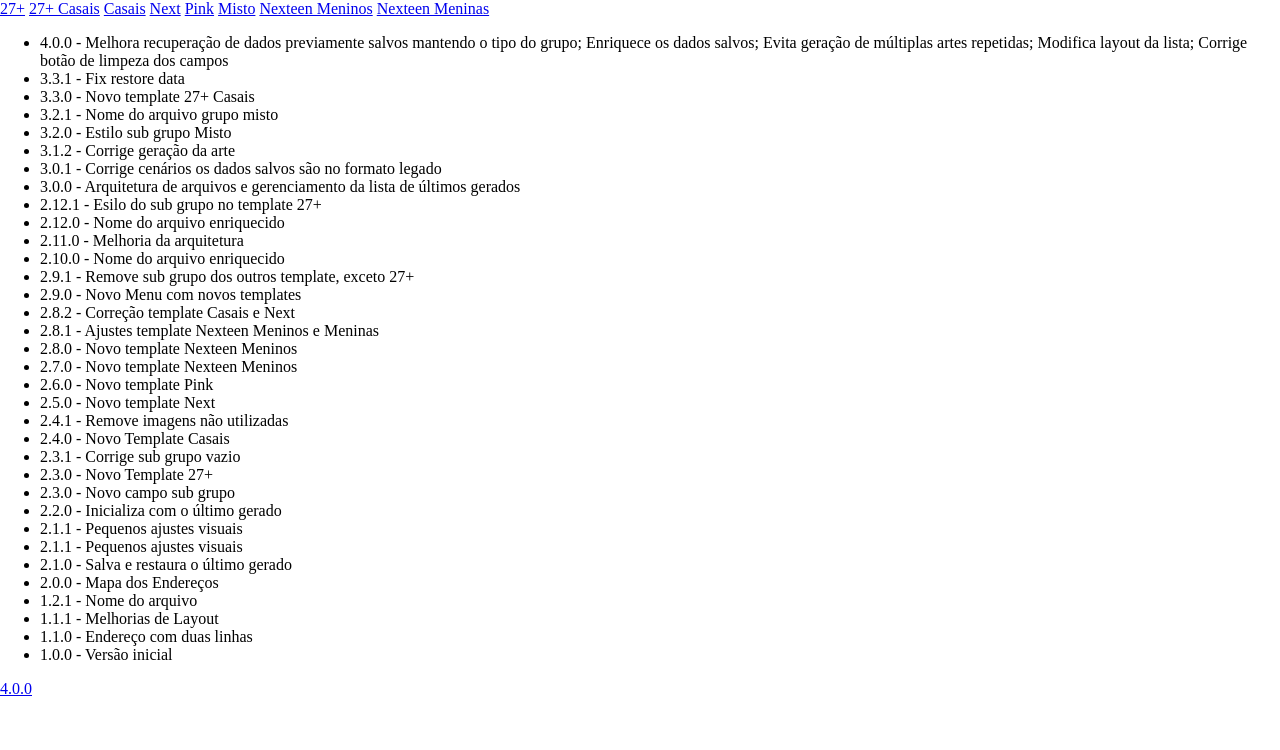
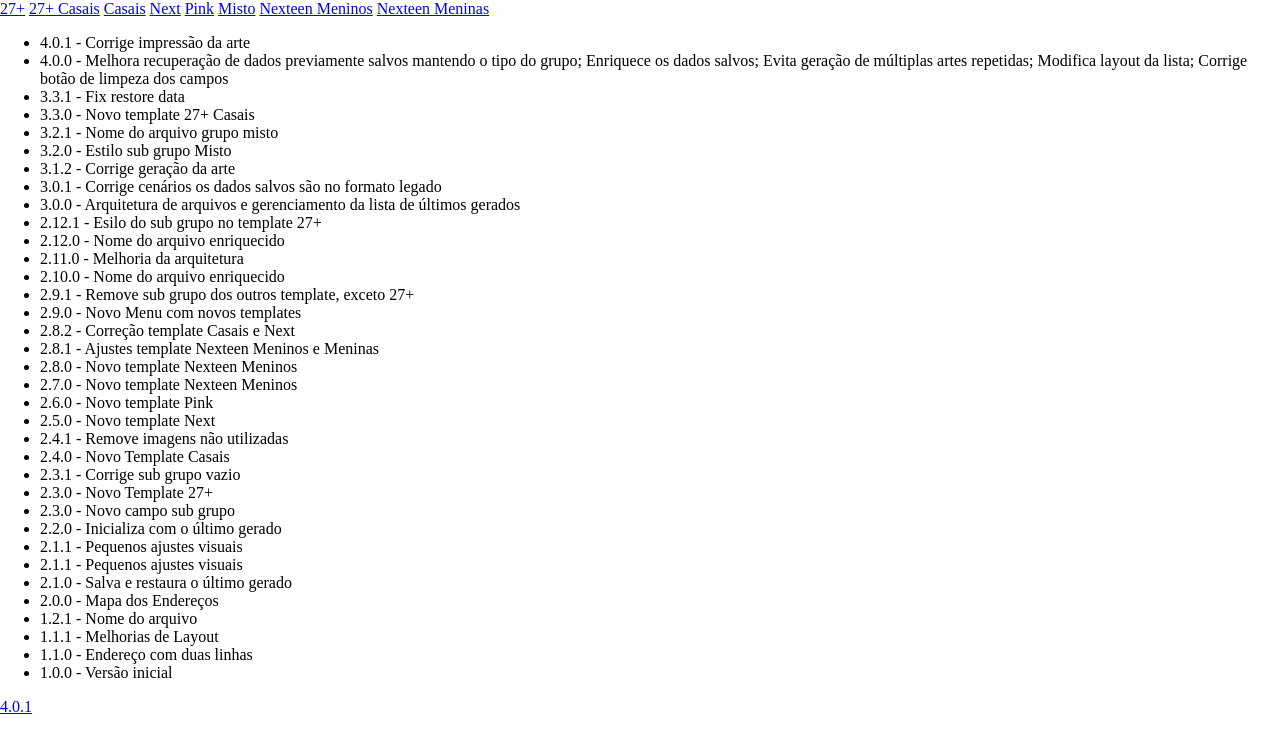
Before and after one commit to marcelobritonet/gc-kit, a SvelteKit app: page /changelog in a window 1280 px wide. Shown: the top 750 px of the page. Built offline with nearby package versions, Linux system fonts and the light colour scheme.

Commit message:
fix: fix print

```diff
--- a/src/routes/+layout.svelte
+++ b/src/routes/+layout.svelte
@@ -11,4 +11,4 @@
 
 <slot></slot>
 
-<a href="/changelog">4.0.0</a>
+<a href="/changelog">4.0.1</a>
--- a/src/routes/changelog/+page.svelte
+++ b/src/routes/changelog/+page.svelte
@@ -7,6 +7,7 @@
 
 <div>
     <ul>
+        <li>4.0.1 - Corrige impressão da arte</li>
         <li>4.0.0 - Melhora recuperação de dados previamente salvos mantendo o tipo do grupo; Enriquece os dados salvos; Evita geração de múltiplas artes repetidas; Modifica layout da lista; Corrige botão de limpeza dos campos</li>
         <li>3.3.1 - Fix restore data</li>
         <li>3.3.0 - Novo template 27+ Casais</li>
--- a/src/routes/gc-kit/+layout.js
+++ b/src/routes/gc-kit/+layout.js
@@ -39,7 +39,7 @@ export function generate(filename) {
             var link = document.createElement('a');
             link.download = filename;
             link.href = dataUrl;
-            // link.click();
+            link.click();
         });
 }
 
```
